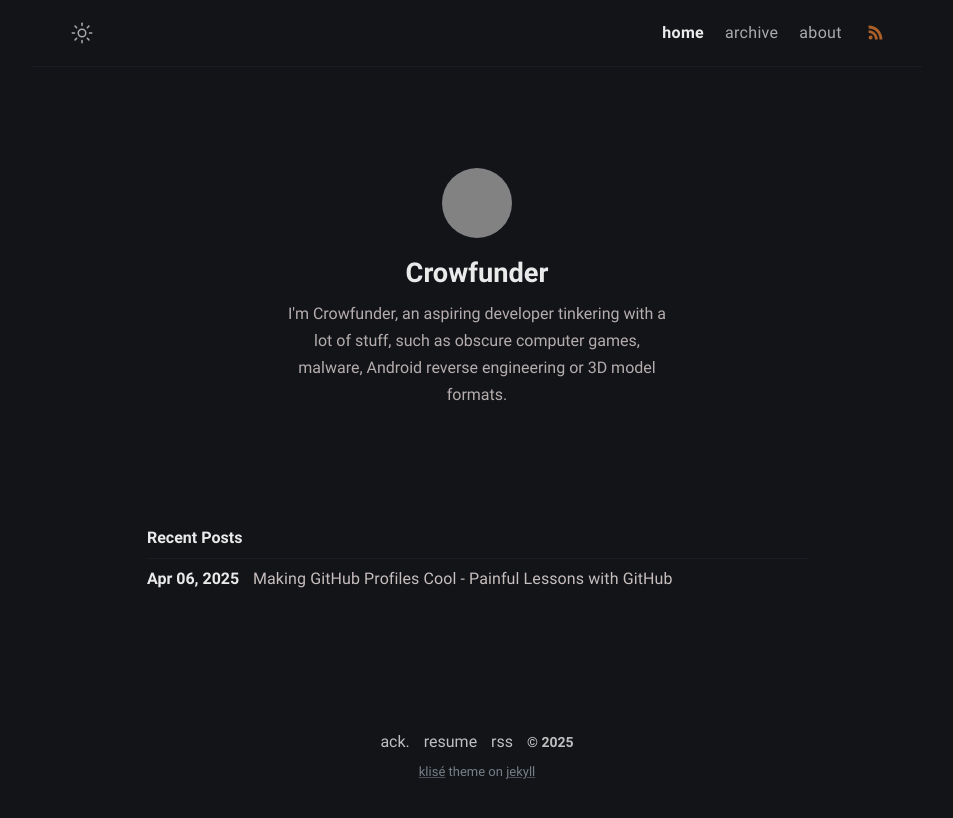
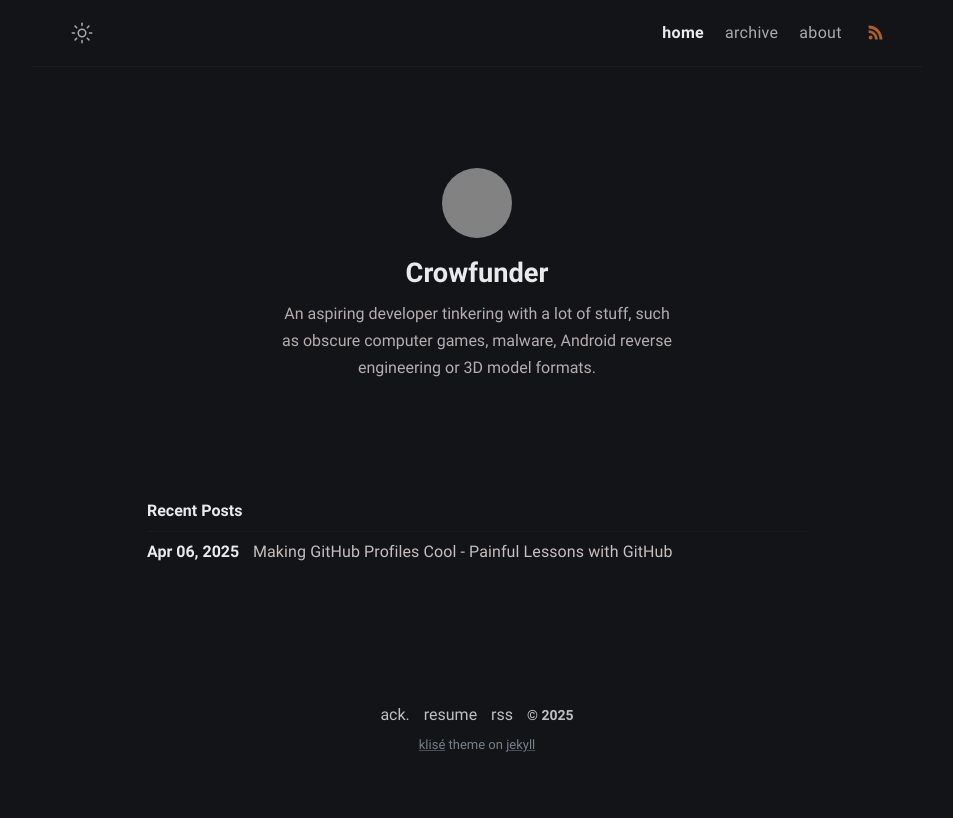
Before and after one commit to Crowfunder/crowfunder.github.io, a Jekyll site: the page built from index.md, in a window 1280 px wide. Shown: the top 818 px of the page, without its empty margins (163-1116 px from the left). Built offline with Jekyll 4.4.1, drawn with Linux system fonts in a browser that asks for light colours; grey boxes are pictures that could not be loaded.

Commit message:
Update _config.yml

```diff
--- a/_config.yml
+++ b/_config.yml
@@ -13,7 +13,7 @@ mode: dark # default theme "dark" | "light"
 author:
   name: Crowfunder # author name
   bio: >- # tell to the world
-      I'm Crowfunder, an aspiring developer tinkering with a lot of stuff, such as obscure computer games, malware,
+      An aspiring developer tinkering with a lot of stuff, such as obscure computer games, malware,
       Android reverse engineering or 3D model formats.
   username: Crowfunder # general username
   github: Crowfunder # github username
```
